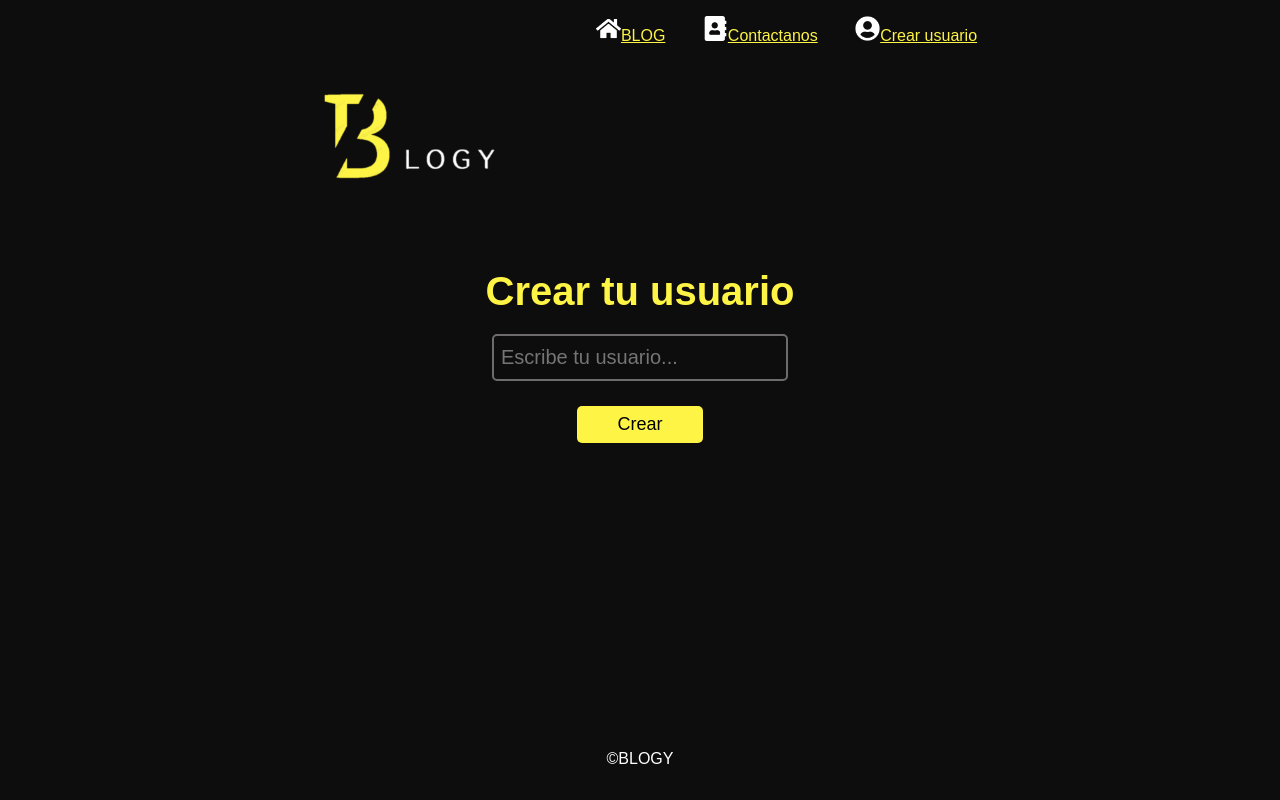
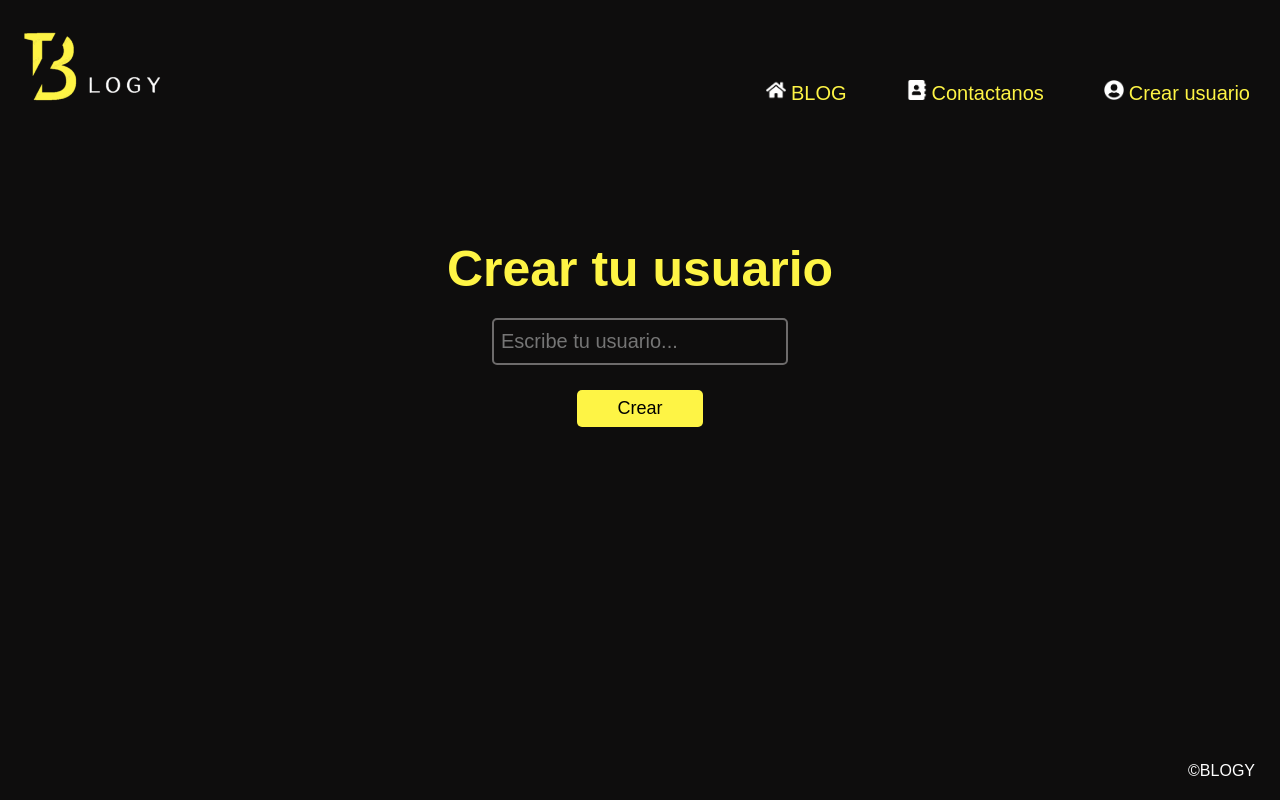
Before and after one commit to JosePerez0314/BLOGY, a plain HTML site: page usuario.html in a window 1280 px wide. Drawn offline with Linux system fonts and the light colour scheme.

Commit message:
Tereminando seccion de usuarios

```diff
--- a/usuario.css
+++ b/usuario.css
@@ -1,52 +1,120 @@
-html{
-    height: 100%;
+/* Estilos generales */
+
+* {
+    box-sizing: border-box;
+    margin: 0;
+    padding: 0;
 }
 
-body{
+body {
     margin: 0px;
     padding: 0px;
     background-color: #0e0d0d;
-    height: 100%;
     font-family: sans-serif;
     display: flex;
     flex-direction: column;
 }
 
-     /* Encabezado */
-
-.header{
-    display: flex;
+ul {
+    list-style: none;
 }
 
-.container{
+ul li a {
+    color: #FEF445;
+}
+
+a:hover {
+    color: #807a1a;
+}
+
+.container {
+    width: 100%;
+    max-width: 100%;
+    padding: 10px;
+    margin: 0 auto;
+}
+
+/* Encabezado */
+
+.header {
     display: flex;
     flex-direction: column;
+    justify-content: center;
     align-items: center;
-    flex: 1;
-    padding: 1em;
+    margin-top: 20px;
+    margin-bottom: 40px;
+}
+
+.header a {
+    color: #FEF445;
+    font-size: 30px;
+    text-decoration: none;
+    margin-left: 5px;
+}
+
+.header__logo-container {
+    margin-top: -45px;
+}
+
+.header__logo-container img {
+    height: 200px;
+    width: 200px;
+}
+
+.header__logo-container img:first-child {
+    display: none;
+}
+
+.ham {
+    position: absolute;
+    top: 30px;
+    right: 20px;
+    background: none;
+    border: none;
+    color: #fefefe;
+    font-size: 40px;
+    cursor: pointer;
+    z-index: 10;
 }
 
 
-ul{
-    list-style: none;
+/* Navegación */
+
+.nav {
+    background-color: #2e2d2d;
+    height: 100vh;
+    width: 100%;
+    position: absolute;
+    top: 0;
     display: none;
+    justify-content: center;
+    align-items: center;
+    z-index: 1;
 }
 
-.logo{
-    width: 300px;
-    margin: 0px;
+.nav__ul {
+    display: flex;
+    flex-direction: column;
+    text-align: center;
+    justify-content: space-evenly;
+    align-items: center;
 }
 
-
-ul li a{
-    color: #FEF445;
+.nav__li {
+    margin-top: 130px;
 }
 
-a:hover{
-    color:#807a1a;
+.nav__li a:hover {
+    color: #c6d19e;
 }
 
-    /*formulario*/
+.icon {
+    width: 30px;
+    height: 30px;
+    margin-left: 20px;
+}
+
+/*formulario*/
 
 h1 {
     color: #FEF445;
@@ -55,22 +123,22 @@ h1 {
     margin: 0 0 20px 0;
 }
 
-form{
+form {
     text-align: center;
 }
 
-
-.form_input{
+.form_input {
     font-family: sans-serif;
     background-color: #0e0d0d;
-    color:#ffffff;
+    color: #ffffff;
     border: 2px solid #6d6b6b;
     border-radius: 5px;
     padding: 10px 20px 10px 7px;
     font-size: 20px;
     outline: none;
 }
-        /*Boton enviar (submit)*/
+
+/*Boton enviar (submit)*/
 
 .form__submit {
     margin-top: 25px;
@@ -83,52 +151,121 @@ form{
     cursor: pointer;
 }
 
-.form__submit:active{
+.form__submit:active {
     background-color: #cec63a;
 }
 
-.form__submit:hover{
+.form__submit:hover {
     cursor: pointer;
     color: #807a1a;
 }
-        /*Pie de pagina*/
-.footer{
-    color: white;
+
+/*Pie de pagina*/
+.footer {
+    display: flex;
+    justify-content: center;
+    align-items: center;
+    margin-top: auto;
+    position: absolute;
+    bottom: 20px;
+    width: 100%;
     text-align: center;
-    margin-top: auto;
 }
 
-    /*Resoluciones*/
-@media (min-width: 740px) {
+.footer p {
+    color: #fefefe;
+    margin: 0;
+}
 
-    header{
-        display: flex;
-        justify-content: end;
-    }
+/* Resolución de tablet */
 
-    .logo{
-        width: 250px;
+@media screen and (min-width: 600px) {
 
-    }
+    /* Navegación */
 
-    .icon{
-        margin-left: 3px;
-    }
-
-    .hambutton{
+    .ham {
         display: none;
     }
 
-    ul{
-        display: inline;
+    .nav {
+        display: flex;
+        position: relative;
+        height: auto;
+        background-color: transparent;
+        margin-top: -120px;
     }
 
-    li{
-        display: inline-block;
-        margin: 0 15px;
+    .nav__ul {
+        flex-direction: row;
     }
 
-    .icon{
-        width: 25px;
+    .nav__li {
+        padding-left: 30px;
+    }
+
+    .nav__li a {
+        font-size: 20px;
+    }
+
+    .icon {
+        height: 20px;
+        width: 20px;
+    }
+
+
+    .icon {
+        height: 20px;
+        width: 20px;
+    }
+
+    /* Pie de pagina */
+
+    .footer {
+        justify-content: end;
+        margin-left: -35px;
     }
 }
+
+@media screen and (min-width: 900px) {
+    /* Encabezado */
+
+    .header {
+        flex-direction: row;
+        padding-bottom: 170px;
+    }
+
+    .header__logo-container img:first-child {
+        display: block;
+        position: absolute;
+        left: -5px;
+        top: -30px;
+    }
+
+    .header__logo-container img:last-child {
+        display: none;
+    }
+
+    /* Navegación */
+
+    .nav {
+        background-color: transparent;
+    }
+
+    .nav__ul {
+        display: flex;
+        flex-direction: row;
+        position: absolute;
+        top: -30px;
+        right: 0;
+        height: auto;
+    }
+
+    .nav__li {
+        padding: 10px 20px;
+    }
+
+    h1 {
+        font-size: 50px;
+    }
+
+}
--- a/usuario.html
+++ b/usuario.html
@@ -15,22 +15,25 @@
 
         <!--Encabezado-->
 
-        <header class="header">
-                    <div class="logo-container">
-                        <a href="#description"><img src="img/logo1.png" alt="Logo" class="logo"></a>
-                    </div>
+         <!-- Encabezado -->
 
-                        <!--Menu boton hamburguesa-->
+         <header class="header">
+            <div class="header__logo-container">
+                <img src="img/logo1.png" alt="logo">
+                <img src="img/logo2.png" alt="logo">
+            </div>
 
-                        <nav class="nav">
-                            <button class="hambutton">&#9776;</button>
-                            <ul class="nav__ul">
-                                <li class="nav__li"><img src="img/home.png" class="icon"><a href="index.html">BLOG</a></li>
-                                <li class="nav__li"><img src="img/contacto2.png" class="icon"><a href="index.html">Contactanos</a></li>
-                                <li class="nav__li"><img src="img/contacto.png" class="icon"><a href="usuario.html"target="_blank">Crear usuario</a></li>
-                            </ul>
-                        </nav>
+            <!-- Navegación -->
 
+            <button class="ham" id="hamButton">&#9776;</button>
+            <nav class="nav">
+                <ul class="nav__ul">
+                    <li class="nav__li"><img src="img/home.png" class="icon"><a href="index.html#description" target="_blank">BLOG</a></li>
+                    <li class="nav__li"><img src="img/contacto2.png" class="icon"><a href="index.html#contact" target="_blank">Contactanos</a>
+                    </li>
+                    <li class="nav__li"><img src="img/contacto.png" class="icon"><a href="usuario.html" target="_blank">Crear usuario</a></li>
+                </ul>
+            </nav>
         </header>
 
         <!--Crear usuario inputs-->
@@ -52,6 +55,8 @@
             <p>&copy;BLOGY</p>
         </footer>
     </div>
+
+    <script src="usuario.js"></script>
 </body>
 
 </html>
--- /dev/null
+++ b/usuario.js
@@ -0,0 +1,16 @@
+const hamButton = document.getElementById('hamButton');
+const nav = document.querySelector('.nav');
+
+hamButton.addEventListener('click', function() {
+    if (window.innerWidth < 600) {
+        nav.style.display = nav.style.display === 'none' ? 'flex' : 'none';
+    }
+});
+
+window.addEventListener('resize', function() {
+    if (window.innerWidth >= 600) {
+        nav.style.display = 'flex';
+    } else {
+        nav.style.display = 'none';
+    }
+});
```
